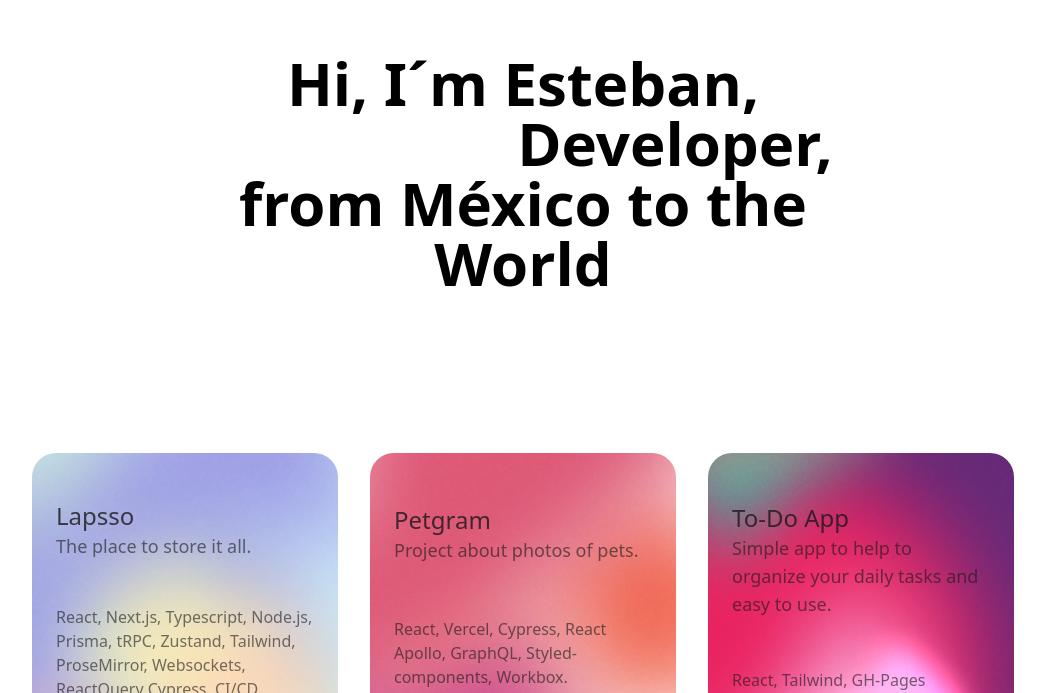
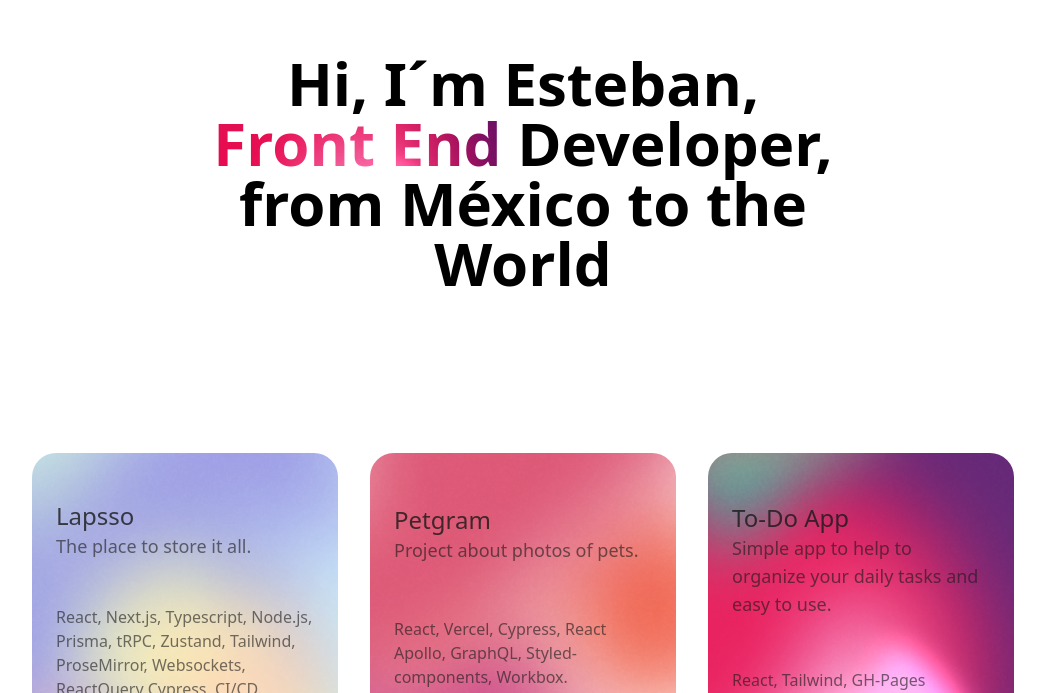
Before and after one commit to estebandelcid/estebandelcid.com, a Next.js app: page / in a window 1280 px wide. Shown: the part 107-800 px from the top of the page, without its empty margins (117-1162 px from the left). Built offline with nearby package versions, Linux system fonts and the light colour scheme.

Commit message:
[add] Background for text title

```diff
--- a/styles/globals.css
+++ b/styles/globals.css
@@ -8,3 +8,8 @@
   }
 
 }
+@layer utilities {
+  .bg-text {
+    background-image: url(../public/images/mesh-todo.png);
+  }
+}
```
